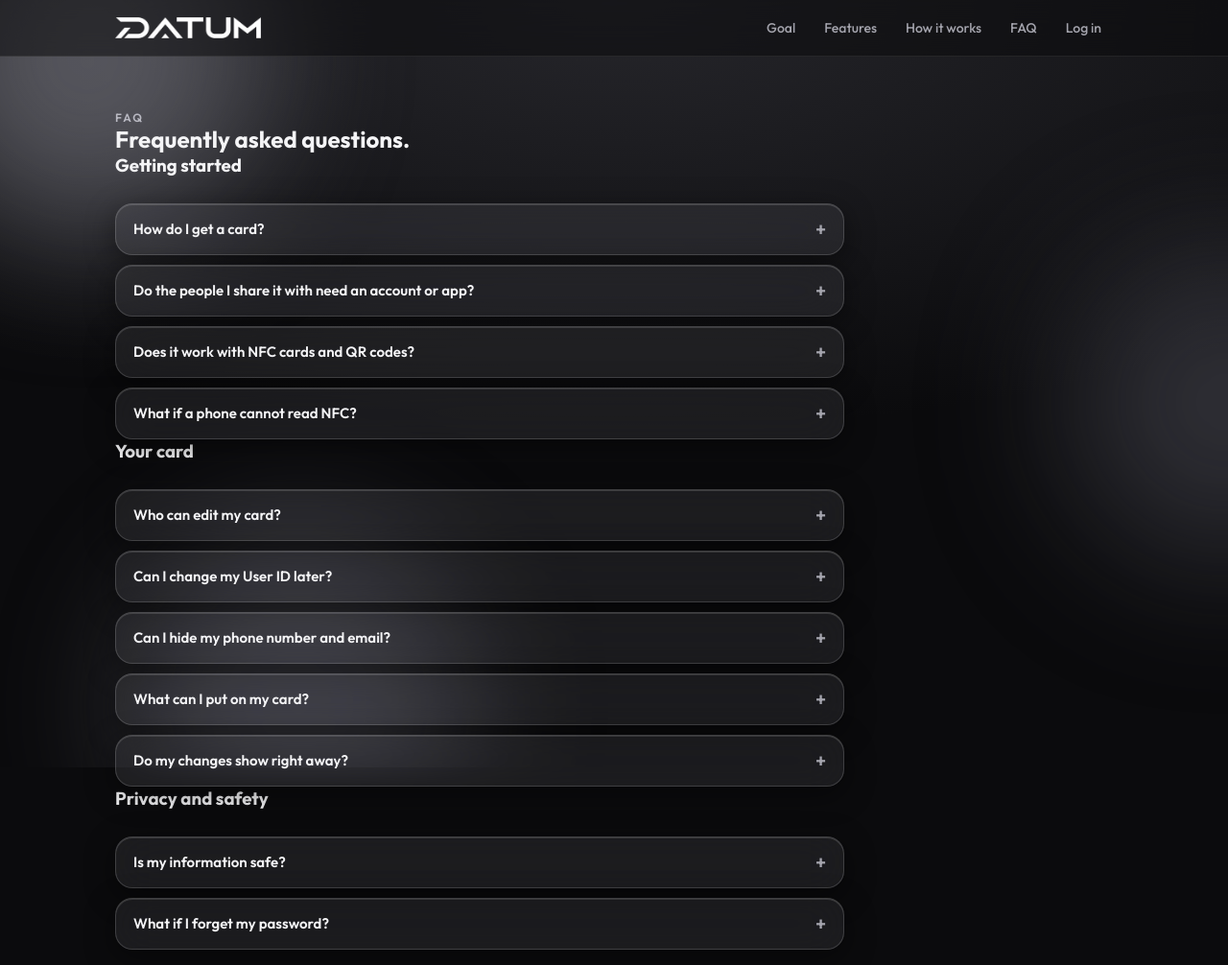
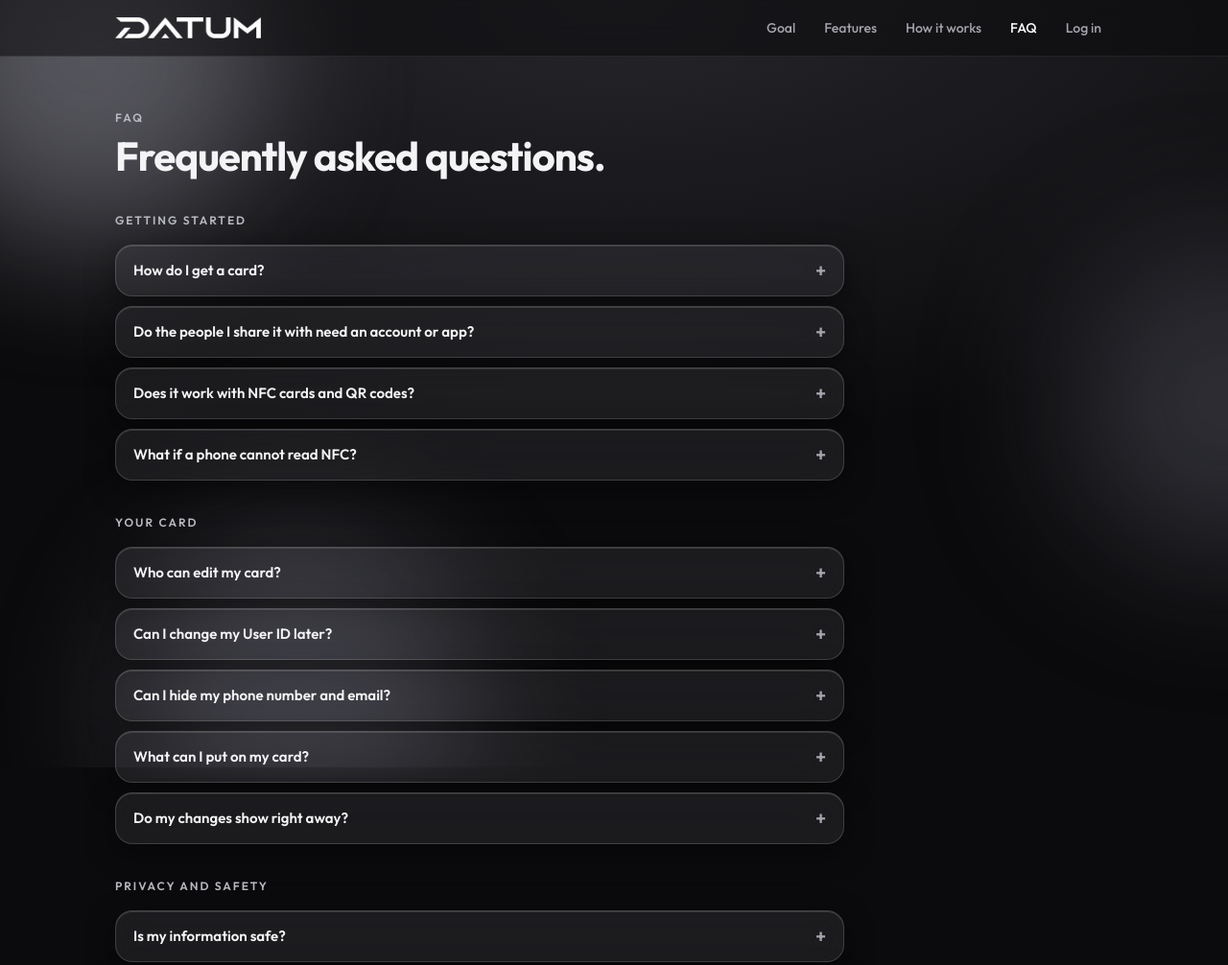
Before and after one commit to loomslogic/datum, a plain HTML site: page faq.html in a window 1280 px wide. Shown: the top 1006 px of the page at 96% size. Drawn offline with Linux system fonts and the light colour scheme.

Commit message:
Update landing.css

```diff
--- a/landing.css
+++ b/landing.css
@@ -54,7 +54,7 @@ body.landing{display:block;overflow-x:hidden}
 /* SECTIONS */
 section.s{padding:72px 0}
 .kicker{font-size:12px;font-weight:600;letter-spacing:2px;text-transform:uppercase;color:#b9b9c2}
-h2.title{font-size:clamp(28px,4.2vw,42px);letter-spacing:-1px;line-height:1.1;margin-top:10px;font-weight:700;max-width:640px}
+h1.title,h2.title{font-size:clamp(28px,4.2vw,42px);letter-spacing:-1px;line-height:1.1;margin-top:10px;font-weight:700;max-width:640px}
 p.sub2{color:#c0c0c8;line-height:1.65;margin-top:14px;max-width:620px;font-size:16px}
 
 /* GOAL */
@@ -139,3 +139,7 @@ html.noanim .rv{opacity:1;transform:none}
 /* logo image */
 .logo img{height:22px;width:auto;display:block}
 footer.lf .flogo{height:14px;width:auto;vertical-align:middle;margin-right:8px;opacity:.9}
+
+/* FAQ PAGE */
+.fgroup{margin:36px 0 -10px;font-size:12px;font-weight:600;letter-spacing:2px;text-transform:uppercase;color:#b9b9c2}
+.navlinks a.t.on{color:#fff}
```
